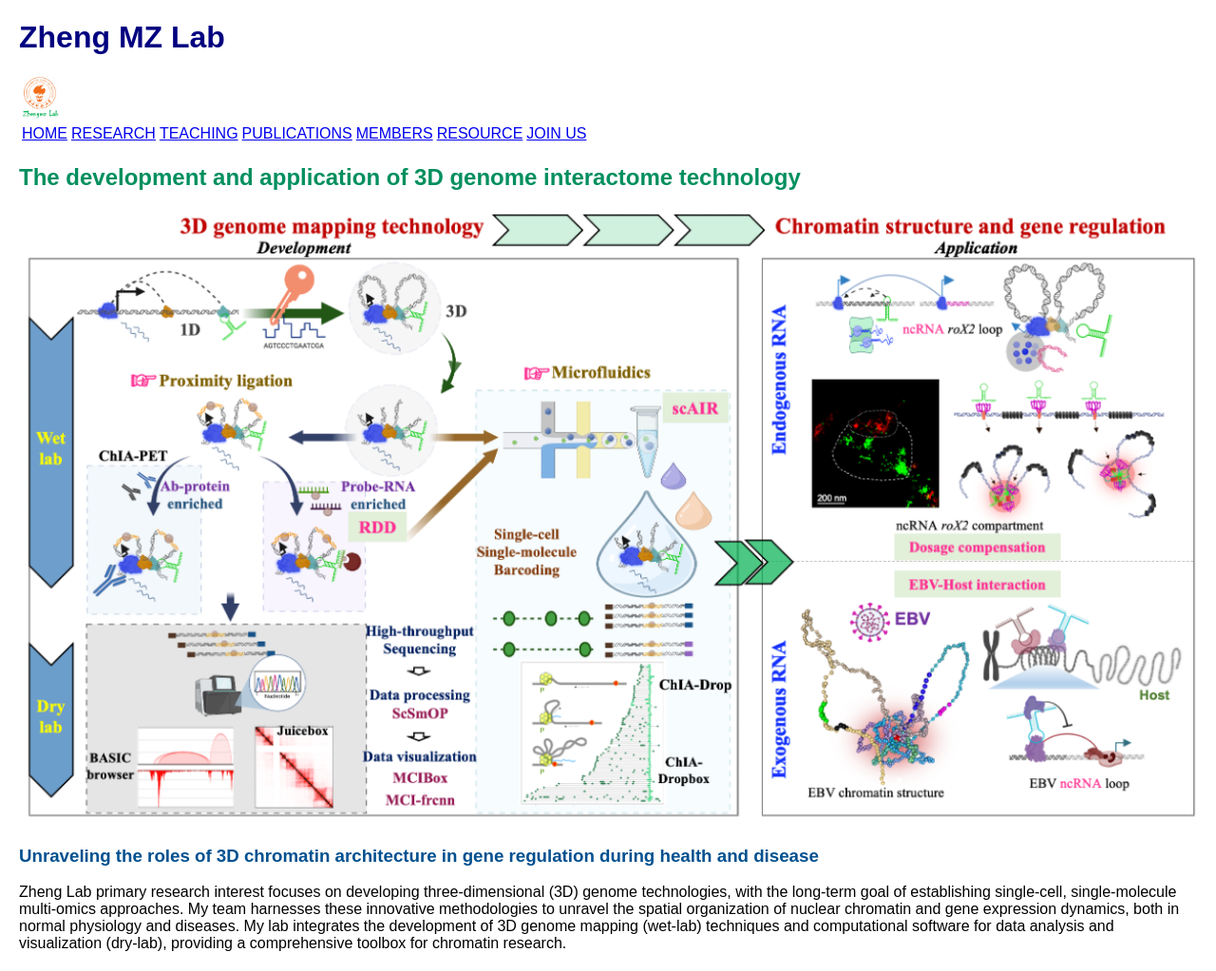
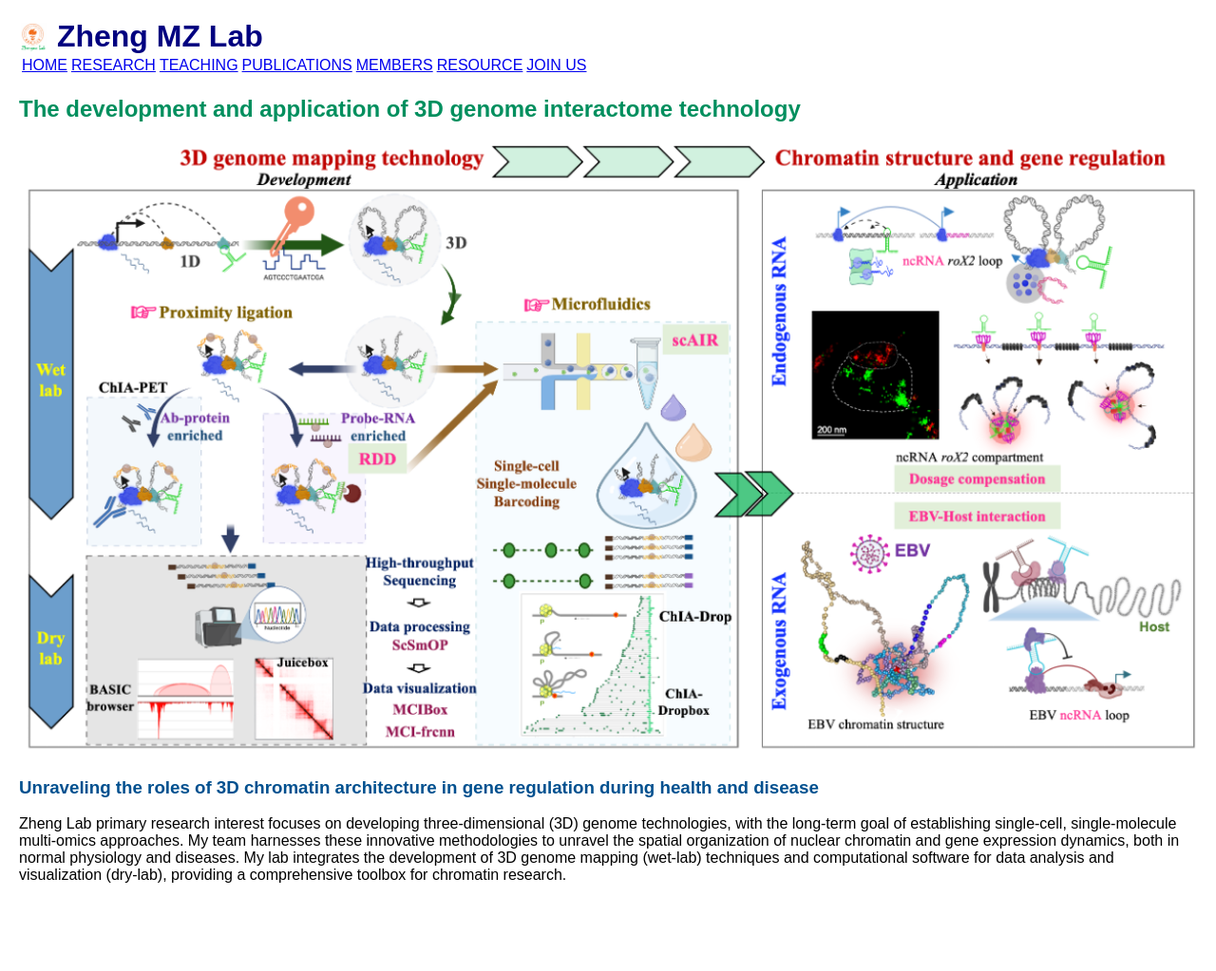
Before and after one commit to ZhengmzLab/zhengmzlab.github.io, a Jekyll site: the page built from index.md, in a window 1280 px wide. Shown: the whole page at 95% size. Built offline with Jekyll 4.4.1, drawn with Linux system fonts in a browser that asks for light colours; after the commit the page ends 951 px from its top, so only the background shows below that.

Commit message:
Update header.html

```diff
--- a/_includes/header.html
+++ b/_includes/header.html
@@ -1,2 +1,4 @@
-<h1 style="color: navy; font-weight: bold;">Zheng MZ Lab</h1>
-<img src="/zhengmzlab.logo.png" alt="Zheng MZ Lab Logo" height="45"  />
+<div style="display: flex; align-items: center; gap: 10px;">
+  <img src="/zhengmzlab.logo.png" alt="Zheng MZ Lab Logo" height="30" />
+  <h1 style="color: navy; font-weight: bold; margin: 0;">Zheng MZ Lab</h1>
+</div>
```
